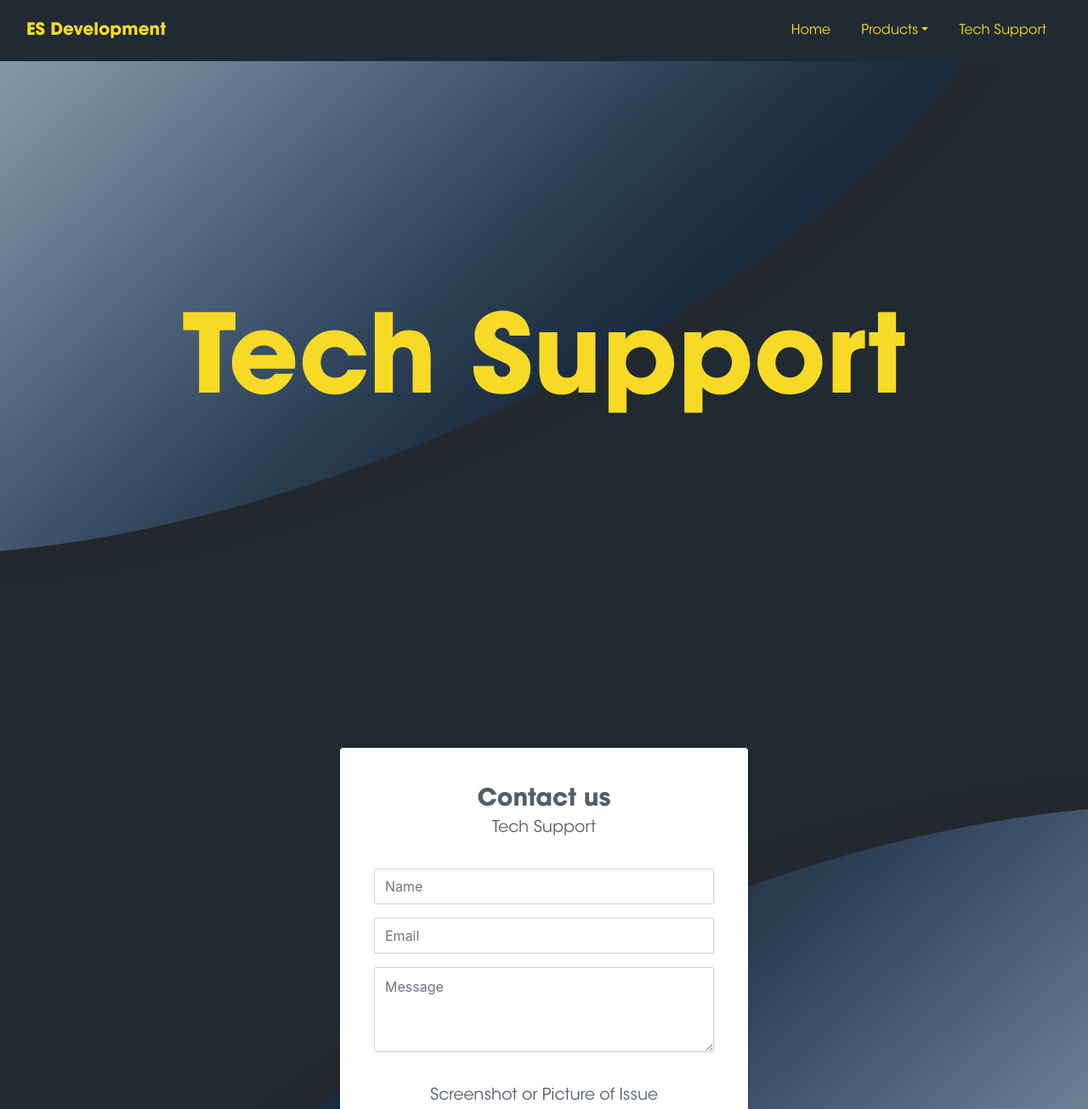
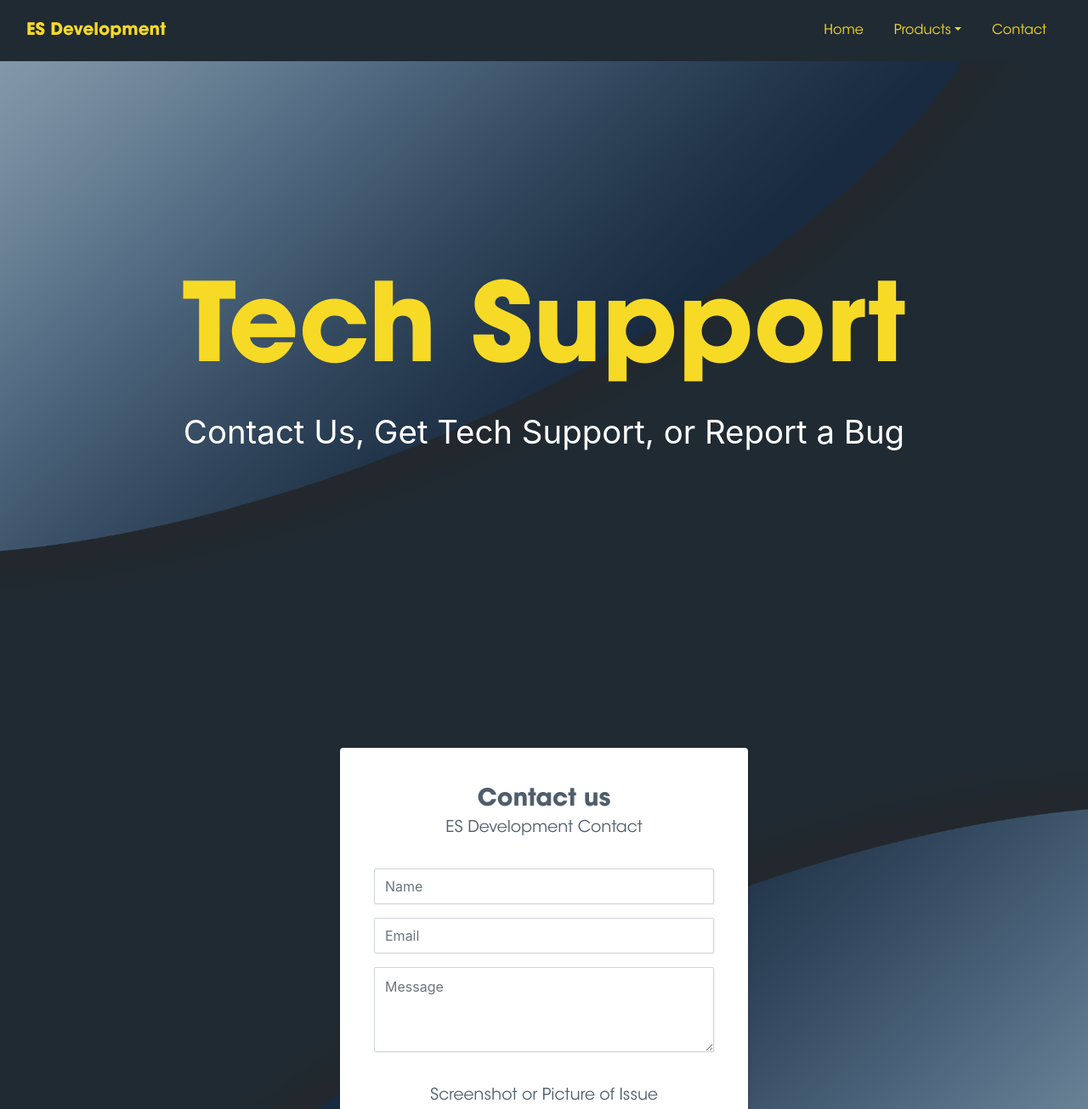
Before and after one commit to ES-Development-LLC/ES-Development-Website, a plain HTML site: page support.html in a window 1280 px wide. Shown: the top 1305 px of the page at 85% size. Drawn offline with nearby package versions, Linux system fonts and the light colour scheme; a script that the page names is missing.

Commit message:
Changed "Tech Support" to Contact

```diff
--- a/support.html
+++ b/support.html
@@ -78,18 +78,19 @@
                     <li class="nav-item dropdown"><a class="dropdown-toggle nav-link" data-toggle="dropdown" aria-expanded="false" href="#" style="color: #f7da26;font-family: 'ITC Avant Garde Gothic Std Book';background: #202a33;">Products</a>
                         <div class="dropdown-menu"><a class="dropdown-item" href="https://emmettms.com/MagicPantry" style="font-family: 'ITC Avant Garde Gothic Std Book';">Magic Pantry</a><a class="dropdown-item" href="https://emmetts.dev/devCenter" style="font-family: 'ITC Avant Garde Gothic Std Book';">Dev Center</a><a class="dropdown-item" href="https://emmetts.dev/math" style="font-family: 'ITC Avant Garde Gothic Std Book';">On Point Math</a></div>
                     </li>
-                    <li class="nav-item"><a class="nav-link" href="https://emmetts.dev/support" style="color: #f7da26;font-family: 'ITC Avant Garde Gothic Std Book';background: #202a33;">Tech Support</a></li>
+                    <li class="nav-item"><a class="nav-link" href="https://emmetts.dev/support" style="color: #f7da26;font-family: 'ITC Avant Garde Gothic Std Book';background: #202a33;">Contact</a></li>
                 </ul>
             </div>
         </div>
     </nav>
     <section class="d-flex flex-column justify-content-center align-items-center titleSection" style="padding: 50px;height: 91vh;width: 100vw;background: url(&quot;assets/img/ES%20Dev%20Background%20Secondary.png&quot;) center / cover no-repeat;">
         <h1 class="mainPageTitle" style="text-align: center;color: #f7da26;font-family: 'ITC Avant Garde Gothic Std Bold';">Tech Support</h1>
+        <p style="color: rgb(255,255,255);">Contact Us, Get Tech Support, or Report a Bug</p>
     </section>
     <div class="contact-clean" style="background: url(&quot;assets/img/ES%20Dev%20Background%20Inverse.png&quot;) center / cover no-repeat, #202a33;">
         <form data-bss-recipient="f565dfb2bbae9f5d25d97844ca5769d1" data-bss-subject="Tech Support - ES Dev">
             <h2 class="text-center" style="margin: 5px 0px 5px;font-family: 'ITC Avant Garde Gothic Std Bold';">Contact us</h2>
-            <h3 class="text-center" style="margin: 0px 0px 36px;font-size: 19px;font-family: 'ITC Avant Garde Gothic Std Book';">Tech Support</h3>
+            <h3 class="text-center" style="margin: 0px 0px 36px;font-size: 19px;font-family: 'ITC Avant Garde Gothic Std Book';">ES Development Contact</h3>
             <div class="form-group"><input class="form-control" type="text" name="name" placeholder="Name" required=""></div>
             <div class="form-group"><input class="form-control" type="email" name="email" placeholder="Email" required=""></div>
             <div class="form-group"><textarea class="form-control" name="message" placeholder="Message" rows="14" required=""></textarea>
```
Also changed, not shown: codeSuggestions.html (+1 -1 lines), devCenter.html (+1 -1 lines), index.html (+1 -1 lines), math.html (+1 -1 lines), miasphonestand.html (+1 -1 lines), mrprinterthegreat.html (+1 -1 lines), privacy.html (+1 -1 lines), resources.html (+1 -1 lines).
